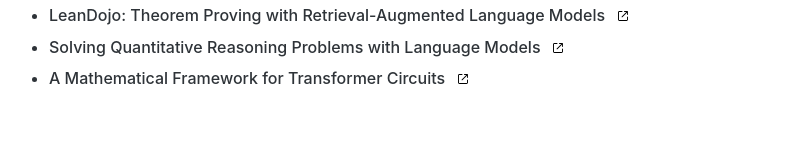
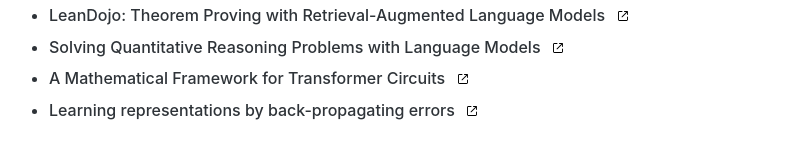
Before and after one commit to nicolasiskandar/nicolasiskandar.github.io, a plain HTML site: page public/bookshelf.html in a window 1280 px wide. Shown: the part 2209-2368 px from the top of the page, without its empty margins (329-1137 px from the left). Before the commit the page ends 2347 px from the top, so only its background shows below. Drawn offline with Linux system fonts and the light colour scheme.

Commit message:
added paper

```diff
--- a/public/bookshelf.html
+++ b/public/bookshelf.html
@@ -436,6 +436,12 @@
                   <img src="assets/link.svg" alt="Link" />
                 </a>
               </li>
+              <li>
+                <span class="resource-name">Learning representations by back-propagating errors</span>
+                                <a href="https://www.iro.umontreal.ca/~vincentp/ift3395/lectures/backprop_old.pdf" class="resource-link" target="_blank" title="Open Link">
+                  <img src="assets/link.svg" alt="Link" />
+                </a>
+              </li>
             </ul>
           </div>
           <!-- CONTENT_END -->
```
Also changed, not shown: 1 other file.
